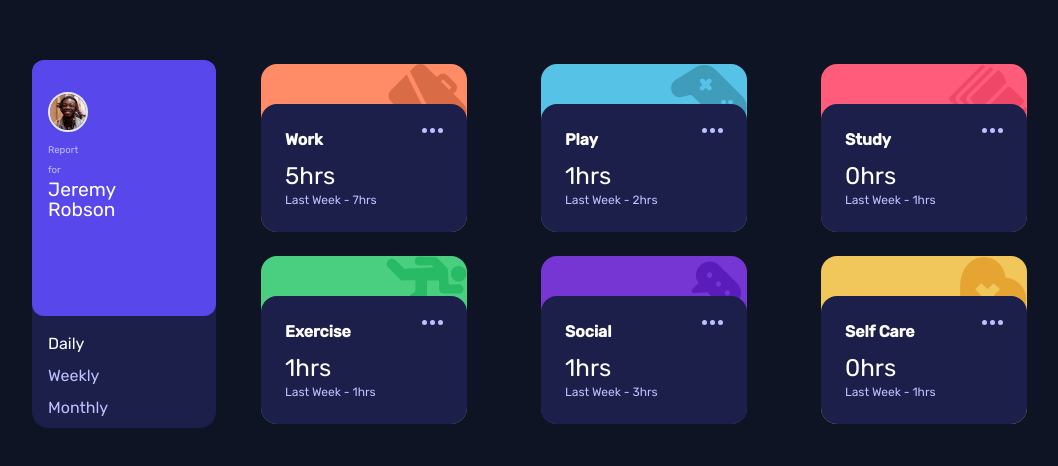
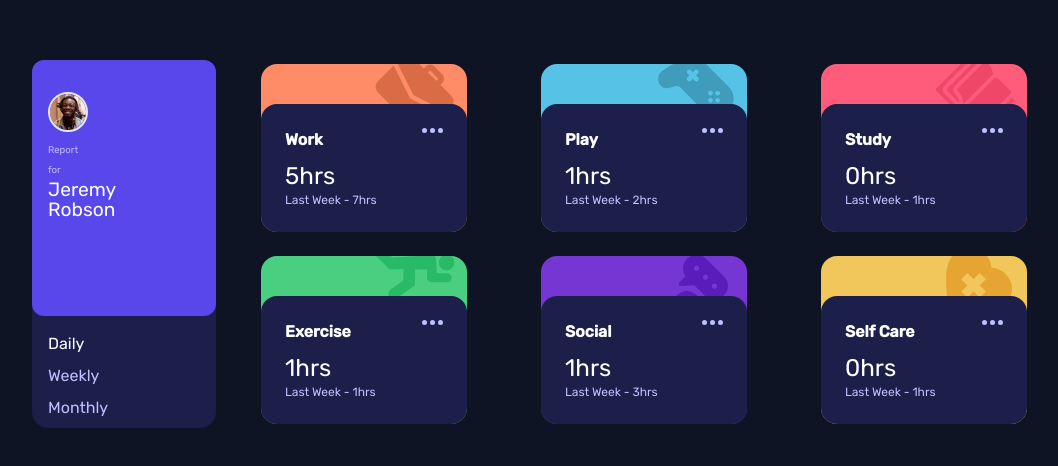
Before and after one commit to hriteek/time_tracking_dashboard, a plain HTML site: page index.html in a window 1280 px wide. Shown: the part 156-622 px from the top of the page, without its empty margins (96-1154 px from the left). Drawn offline with nearby package versions, Linux system fonts and the light colour scheme.

Commit message:
bug: fix the background position

```diff
--- a/index.html
+++ b/index.html
@@ -119,7 +119,7 @@
       data.forEach(({ name, value }) => {
         result += `
           <div
-            class="bg-${colorsEnum[name]} rounded-2xl bg-[url('./images/icon-${imageEnum[name]}.svg')] bg-no-repeat bg-right-top md:w-1/4"
+            class="bg-${colorsEnum[name]} rounded-2xl bg-[url('./images/icon-${imageEnum[name]}.svg')] bg-no-repeat bg-[right_10%_top_-10%] md:w-1/4"
           >
             <div class="bg-dark_blue p-6 rounded-2xl mt-10">
               <div class="">
```
